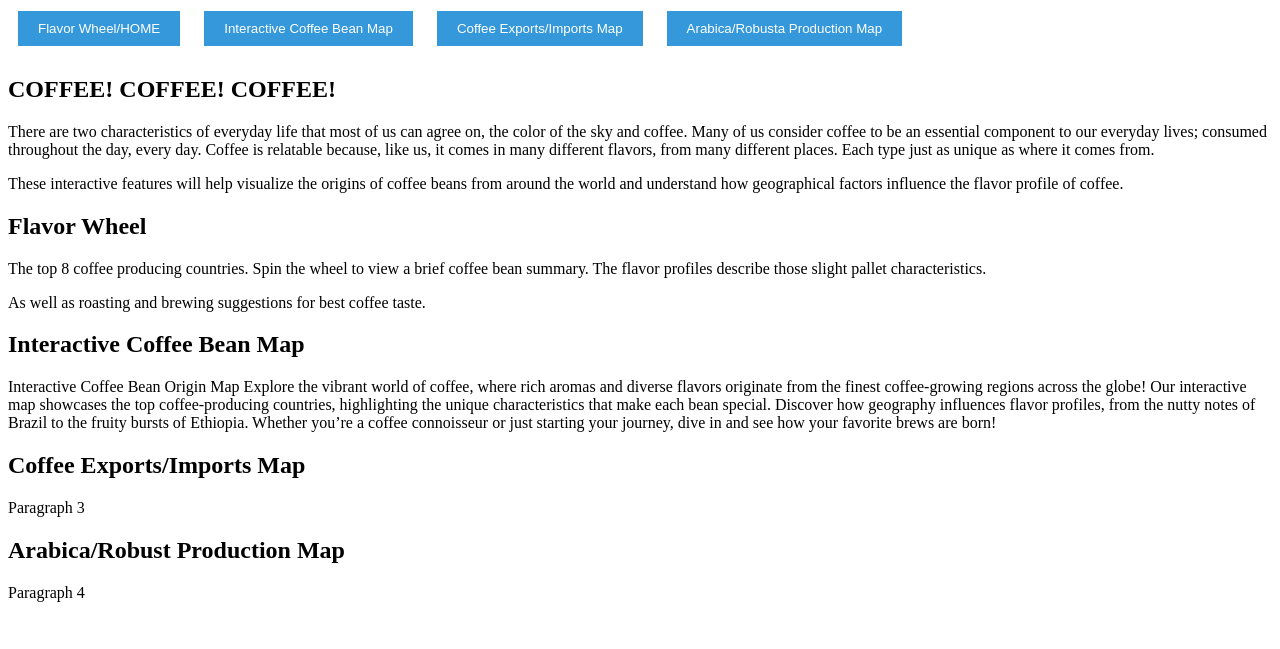
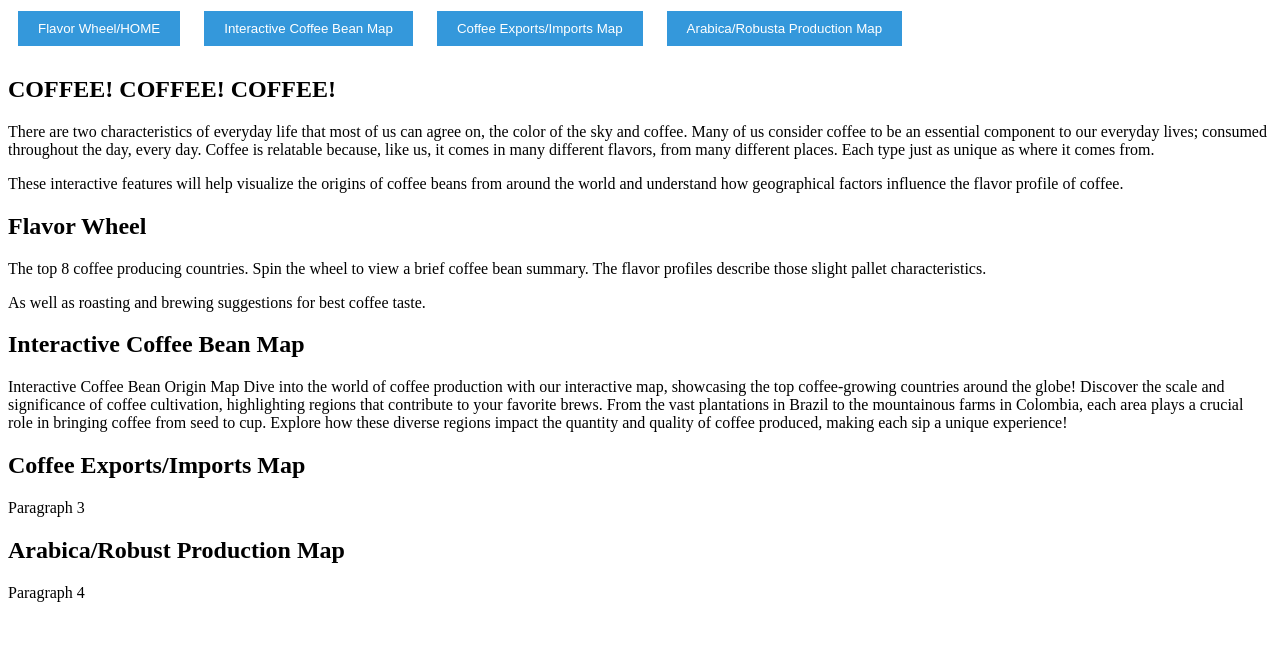
Before and after one commit to Mal303/Interactive-Coffee-Bean-Origin-Map, a plain HTML site: page homepage_css/homepage_index.html in a window 1280 px wide. Shown: the part 79-728 px from the top of the page. Drawn offline with Linux system fonts and the light colour scheme.

Commit message:
more tweaks

```diff
--- a/homepage_css/homepage_index.html
+++ b/homepage_css/homepage_index.html
@@ -80,10 +80,10 @@
 
     <h2>Interactive Coffee Bean Map</h2>
     <p>Interactive Coffee Bean Origin Map
-        Explore the vibrant world of coffee, where rich aromas and diverse flavors originate from the finest coffee-growing regions across the globe!
-        Our interactive map showcases the top coffee-producing countries, highlighting the unique characteristics that make each bean special.
-        Discover how geography influences flavor profiles, from the nutty notes of Brazil to the fruity bursts of Ethiopia. Whether you’re a coffee connoisseur or just starting your journey,
-        dive in and see how your favorite brews are born!
+        Dive into the world of coffee production with our interactive map, showcasing the top coffee-growing countries around the globe!
+        Discover the scale and significance of coffee cultivation, highlighting regions that contribute to your favorite brews.
+        From the vast plantations in Brazil to the mountainous farms in Colombia, each area plays a crucial role in bringing coffee from seed to cup.
+        Explore how these diverse regions impact the quantity and quality of coffee produced, making each sip a unique experience!
         </p>
 
     <h2>Coffee Exports/Imports Map</h2>
```
